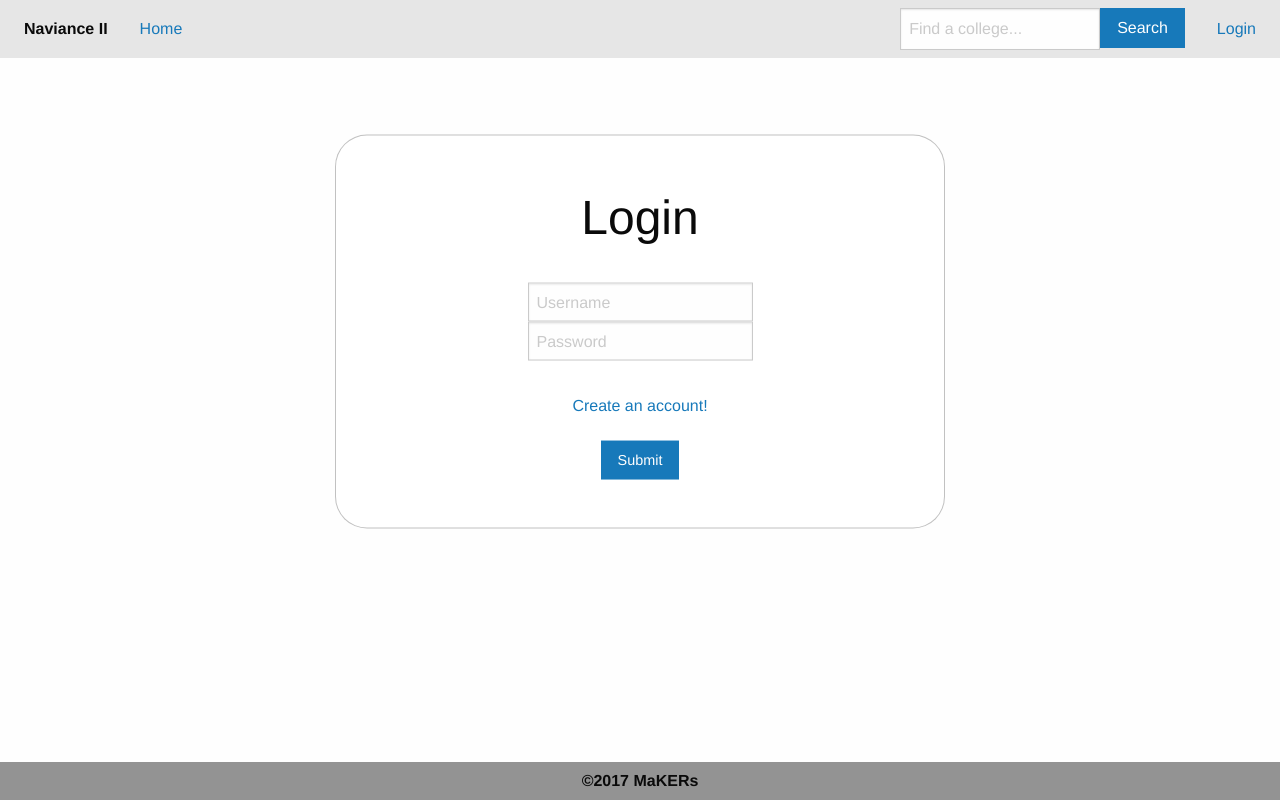
After one commit to siuryan-cs-stuy/improved-broccoli, a Flask app: page /login in a window 1280 px wide. The commit adds this page. Run offline with Flask 2, Linux system fonts and the light colour scheme; some libraries are stand-ins or nearby versions.

Commit message:
Add create, login templates and views

```diff
--- a/auth.py
+++ b/auth.py
@@ -7,10 +7,15 @@ def encrypt(string):
     return hashlib.sha224(string).hexdigest()
 
 def add_user(username,password):#creates a new account
-    db.adduser(username,encrypt(password))
+    return db.adduser(username,encrypt(password))
 
 def match(username,password):#checks if password matches username
+    print encrypt(password)
+    print db.get_pass(username)
     return encrypt(password) == db.get_pass(username)
+
+def user_exists(username):
+    return db.get_pass(username) is not None
 
 def logged_in():#checks to see of user is already logged in
     return 'username' in session
--- a/db.py
+++ b/db.py
@@ -48,7 +48,7 @@ def get_pass(username):
     f = "app.db"
     db = sqlite3.connect(f)
     c = db.cursor()
-    c.execute('SELECT password FROM users WHERE username= "%s\";' %(username))
+    c.execute('SELECT password FROM users WHERE username= "%s";' %(username))
     result = c.fetchall()
     if result == []:
         db.close()
@@ -86,11 +86,3 @@ def removeFave(school_id, s_id):
     c = db.cursor()
     c.execute('DELETE FROM favorites WHERE college_id == "%d" AND user_id == "%d";' %(school_id, s_id))
     db.close()
-
-addfav(12345,1)
-addfav(12345,2)
-addfav(12345,3)
-addfav(12346,1)
-addfav(12347,1)
-print getfavs(1)
-print getID('bob')
--- a/devlog.txt
+++ b/devlog.txt
@@ -73,3 +73,6 @@ finished db and tested
 
 WongE -- 2017-11-27 00:45:51
 made a new branch for login
+
+siuR -- 2017-11-27 11:46:51
+Add create, login templates and views
--- a/main.py
+++ b/main.py
@@ -1,10 +1,15 @@
-from flask import Flask, render_template, request, redirect, url_for, session
+from flask import Flask, render_template, request, redirect, url_for, session, flash
 import api
 import config
 import auth
 import os
 
 app = Flask(__name__)
+
+def make_secret_key():
+    return "test"
+    #return os.urandom(32)
+
 app.secret_key = make_secret_key()
 
 def format_currency(value):
@@ -15,14 +20,53 @@ def format_url(value):
 
 app.jinja_env.filters['currency'] = format_currency
 app.jinja_env.filters['external_url'] = format_url
-
-def make_secret_key():
-    return os.urandom(32)
+app.jinja_env.globals.update(logged_in = auth.logged_in)
 
 @app.route('/')
 @app.route('/index')
 def index():
     return render_template('index.html', homepage = True)
+
+@app.route('/login', methods=['GET', 'POST'])
+def login():
+    if request.method == 'POST':
+        username = request.form.get('username')
+        password = request.form.get('password')
+        # check if username exists
+        if auth.user_exists(username):
+            if auth.login(username, password):
+                flash('Logged in!')
+                return redirect('index')
+            else:
+                flash('Incorrect username/password combination.')
+        else:
+            flash('Username does not exist.')
+    return render_template('login.html')
+
+@app.route('/logout')
+def logout():
+    if auth.logged_in():
+        auth.logout()
+        flash('Logged out.')
+    flash('Not logged in.')
+    return redirect('index')
+
+@app.route('/create', methods=['GET', 'POST'])
+def create():
+    if request.method == 'POST':
+        username = request.form.get('username')
+        password1 = request.form.get('password1')
+        password2 = request.form.get('password2')
+        if password1 == password2:
+            if auth.add_user(username, password1):
+                auth.login(username, password1)
+                flash('Welcome %s!' % username)
+                return redirect('index')
+            else:
+                flash('Username already exists.')
+        else:
+            flash('Passwords do not match.')
+    return render_template('create.html')
 
 @app.route('/profile')
 def profile():
--- a/templates/base.html
+++ b/templates/base.html
@@ -27,10 +27,9 @@
         </ul>
       </div>
 
-      <!-- if not home page -->
-      {% if not homepage %}
       <div class="top-bar-right">
         <ul class="menu">
+          {% if not homepage %}
           <form name="search" action="{{ url_for('results') }}" method="GET">
             <div class="input-group">
               <li><input type="search" class="input-group-field" name="search" placeholder="Find a college..."></li>
@@ -39,11 +38,34 @@
               </div>
             </div>
           </form>
+          {% endif %}
         </ul>
       </div>
-      {% endif %}
+
+      <div class="top-bar-right">
+        <ul class="menu">
+          {% if logged_in() %}
+          <li><a href="{{ url_for('logout') }}">Logout</a></li>
+          {% else %}
+          <li><a href="{{ url_for('login') }}">Login</a></li>
+          {% endif %}
+        </ul>
+      </div>
 
     </div>
+
+    <section class="flash">
+      <div class="grid-container">
+        {% for message in get_flashed_messages() %}
+        <div class="callout primary" data-closable>
+          <button class="close-button" aria-label="Close alert" type="button" data-close>
+            <span aria-hidden="true">&times;</span>
+          </button>
+          <p>{{ message }}</p>
+        </div>
+        {% endfor %}
+      </div>
+    </section>
 
     <section class="main">
       <div class="grid-container">
--- /dev/null
+++ b/templates/login.html
@@ -0,0 +1,29 @@
+{% extends "base.html" %}
+
+{% block title %}
+Login
+{% endblock %}
+
+{% block content %}
+
+<div class="grid-x grid-padding-x">
+  <div class="large-3 medium-2 cell"></div>
+  <div class="large-6 medium-8 cell jumbotron">
+    <div class="callout large align-middle">
+      <h1 class="text-center">Login</h1>
+      <br>
+      <ul class="menu align-center">
+        <form name="search" action="" method="POST">
+          <li><input type="text" name="username" placeholder="Username"></li>
+          <li><input type="password" name="password" placeholder="Password"></li>
+          <br>
+          <p class="text-center"><a href="{{ url_for('create') }}">Create an account!</a></p>
+          <li><input type="submit" class="button"></li>
+        </form>
+      </ul>
+    </div>
+  </div>
+  <div class="large-3 medium-2 cell"></div>
+</div>
+
+{% endblock %}
```
Also changed, not shown: templates/create.html (added, +30 -0 lines), app.db.
